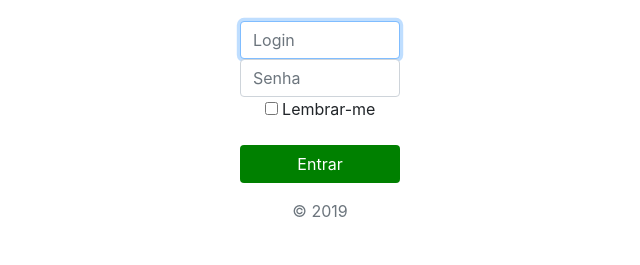
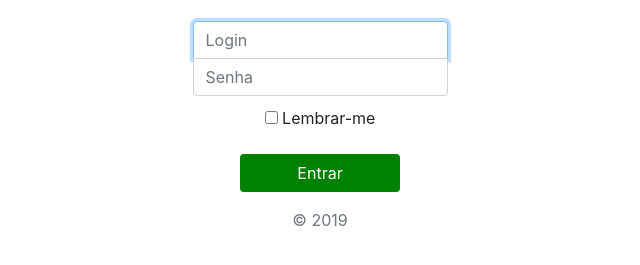
Before and after one commit to MarcosVMoreira/Trabalho-de-Bootstrap, a plain HTML site: page login.html in a window 1280 px wide. Shown: the part 211-476 px from the top of the page, without its empty margins (320-960 px from the left). Drawn offline with Linux system fonts and the light colour scheme.

Commit message:
Update: formato input login

```diff
--- /dev/null
+++ b/css/style.css
@@ -0,0 +1,11 @@
+#inputLogin {
+    margin-bottom: -1px;
+    border-bottom-right-radius: 0;
+    border-bottom-left-radius: 0;
+  }
+
+#inputPassword {
+    margin-bottom: 10px;
+    border-top-left-radius: 0;
+    border-top-right-radius: 0;
+  }
--- a/login.html
+++ b/login.html
@@ -6,6 +6,7 @@
     <meta charset="utf-8">
     <meta name="viewport" content="width=device-width, initial-scale=1, shrink-to-fit=no">
     <link rel="stylesheet" href="css/bootstrap.css">
+    <link rel="stylesheet" href="css/style.css">
     <title>Login</title>
 </head>
 
@@ -13,16 +14,16 @@
     <img class="mt-4 mb-4 img-fluid" src="img/logo.png">
 
     <div class="row justify-content-center">
-        <div class="col-2">
+        <div class="col-3">
             <label class="sr-only">Login</label>
-            <input type="text" class="form-control" placeholder="Login" autofocus>
+            <input type="email" id="inputLogin" class="form-control" placeholder="Login" autofocus>
         </div>
     </div>
 
     <div class="row justify-content-center">
-        <div class="col-2">
+        <div class="col-3">
             <label class="sr-only">Senha</label>
-            <input type="password" class="form-control" placeholder="Senha">
+            <input type="password" id="inputPassword" class="form-control" placeholder="Senha">
         </div>
     </div>
 
@@ -32,11 +33,12 @@
         </label>
     </div>
 
-        <div class="row justify-content-center">
-            <div class="col-2">
-                <a class="text-decoration-none" href="index.html"><button class="btn btn-block" style="background-color: green; color: white" type="submit">Entrar</button></a>
-            </div>
+    <div class="row justify-content-center">
+        <div class="col-2">
+            <a class="text-decoration-none" href="index.html"><button class="btn btn-block"
+                    style="background-color: green; color: white" type="submit">Entrar</button></a>
         </div>
+    </div>
 
     <p class="mt-3 mb-3 text-muted">&copy; 2019</p>
 
```
